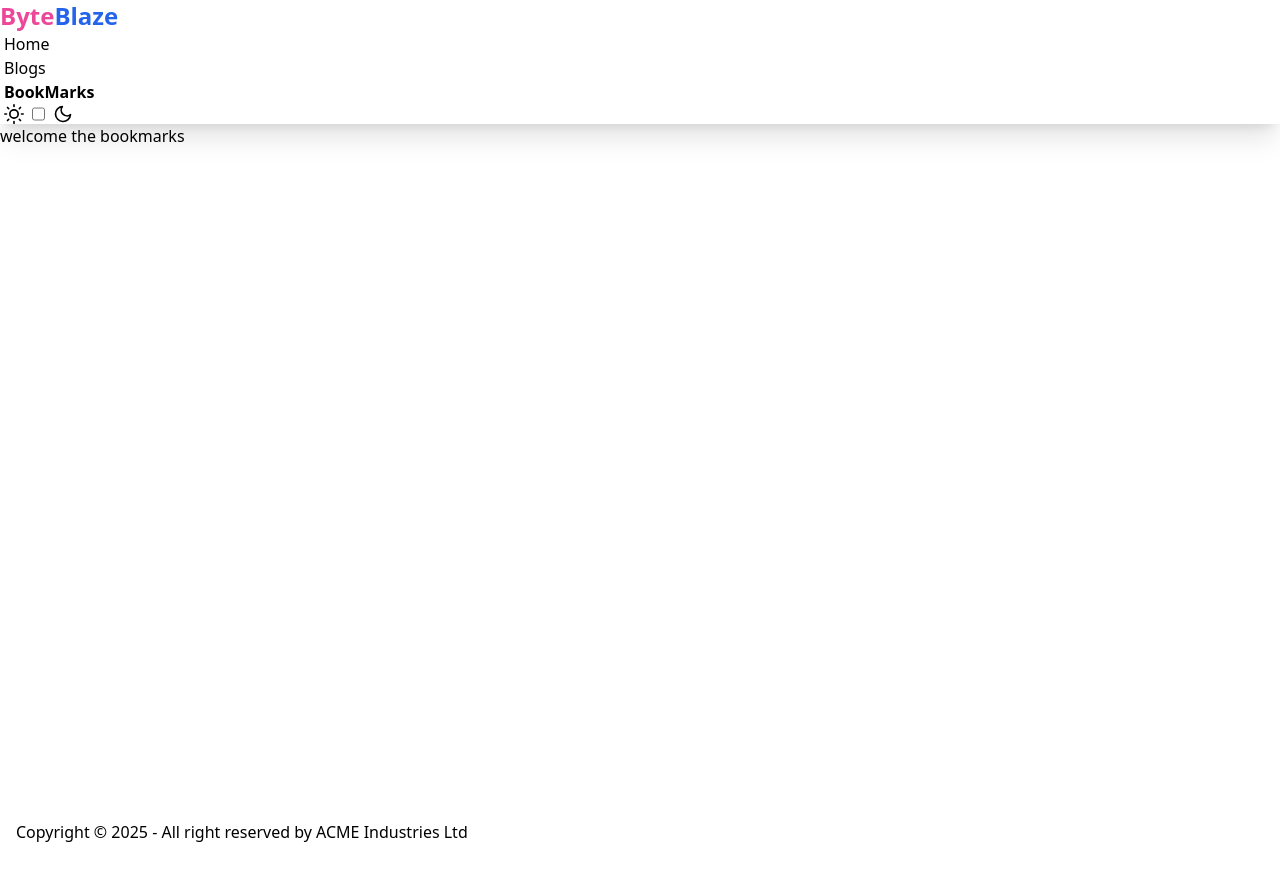
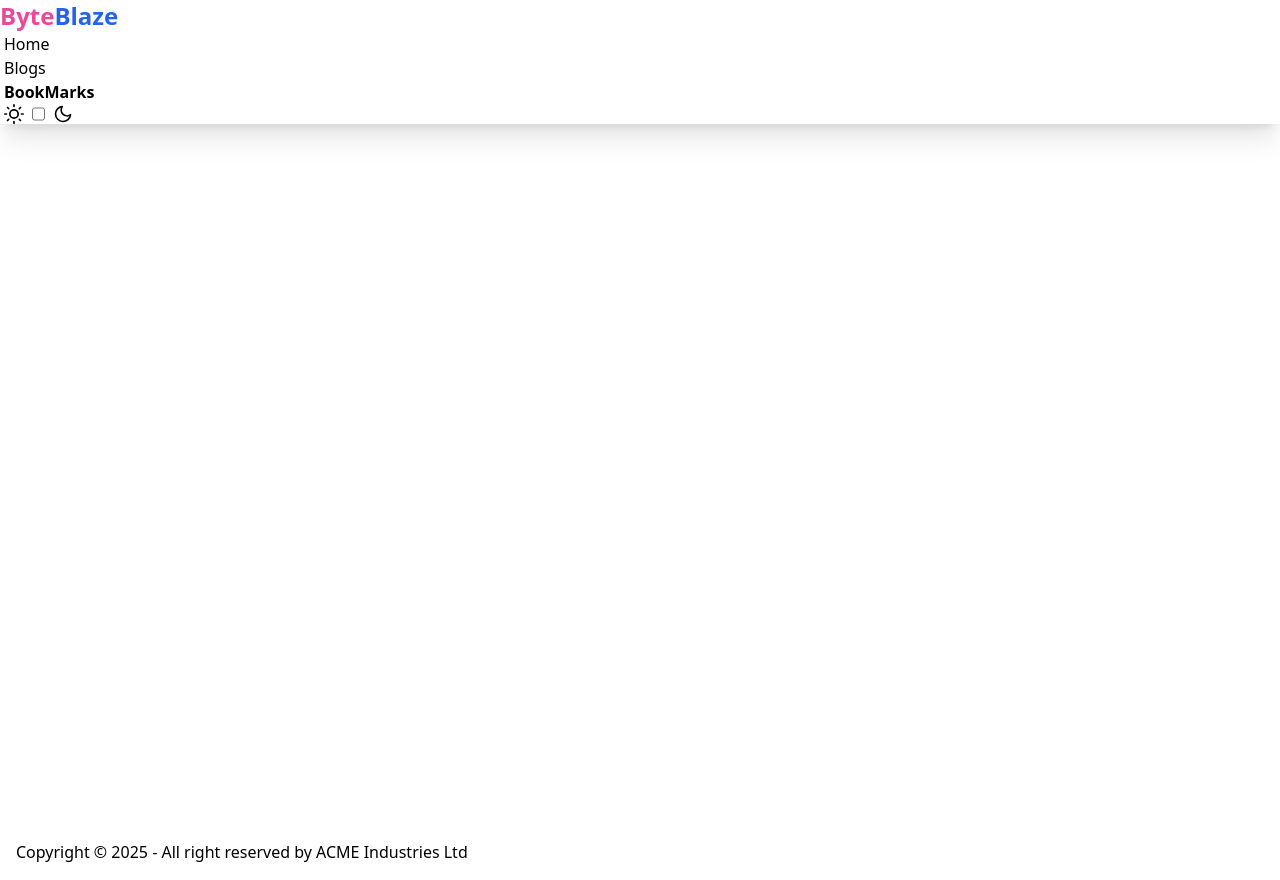
Before and after one commit to rajalishikh/react-routing-dark-mood, a React (Vite) app: page /BookMarks in a window 1280 px wide. Built offline with nearby package versions, Linux system fonts and the light colour scheme.

Commit message:
Now I am show it in my bookmarks section

```diff
--- a/src/Componets/BookMarks/BookMarks.jsx
+++ b/src/Componets/BookMarks/BookMarks.jsx
@@ -1,11 +1,21 @@
-import React from 'react';
+import { useEffect, useState } from 'react';
+import Card from '../Card/Card';
+import { getBlogs } from '../Utility/Utility';
 
 const BookMarks = () => {
+    const [bookMarks,setBookMarks]=useState([])
+    useEffect(()=>{
+        const bringLocalStorageData=getBlogs()
+        setBookMarks(bringLocalStorageData)
+    },[])
     return (
-        <div>
-            <h2>welcome the bookmarks </h2>
+       <div className="grid justify-center grid-cols-1 gap-6 sm:grid-cols-2 lg:grid-cols-3 px-6 mt-5">
+            {
+            bookMarks.map(blog=><Card blog={blog}></Card>)
+            }
 
         </div>
+
     );
 };
 
```
